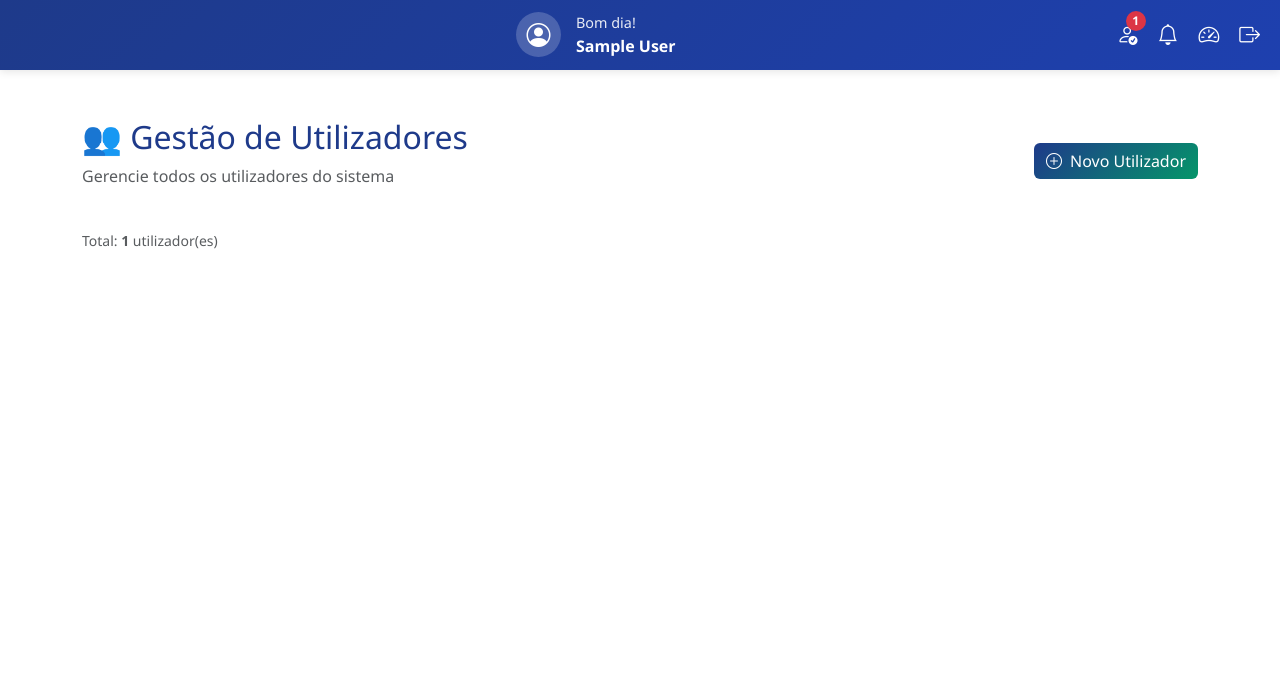
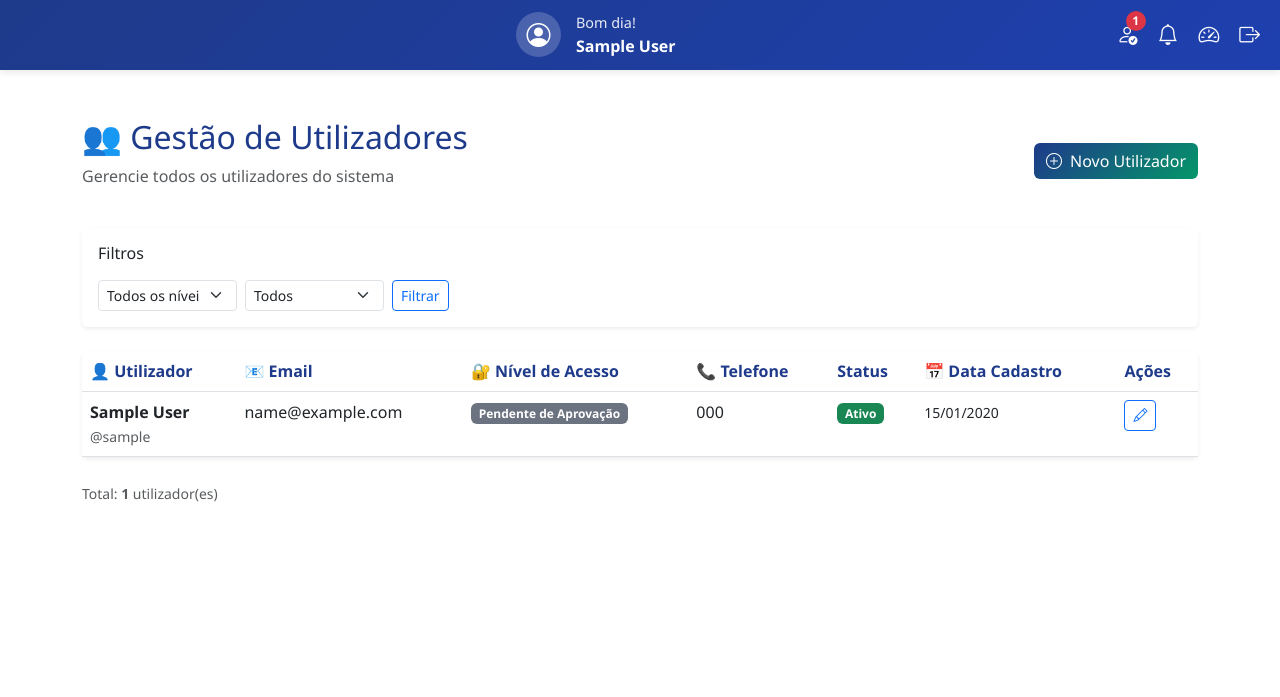
Before and after one commit to OsvaldoFernando/SIGE-QUETA, a Django app: page /utilizadores/ in a window 1280 px wide. Shown: the top 697 px of the page. Run offline with Django 5.2, Linux system fonts and the light colour scheme; a user stored in the database is signed in; tables that the repository leaves empty hold one stand-in row (values such as "Sample post").

Commit message:
Fix issue where super admin profile was not displayed on user list
Corrected a template variable name conflict in the user list table to ensure all user profiles, including super administrators, are correctly displayed.

Replit-Commit-Author: Agent
Replit-Commit-Session-Id: 98b0e44c-8c8b-4376-a476-cd49acfdc51a
Replit-Commit-Checkpoint-Type: full_checkpoint
Replit-Commit-Event-Id: 835514de-43ea-400e-81f1-34408420dffd
Replit-Commit-Screenshot-Url: https://storage.googleapis.com/screenshot-production-us-central1/756c7a17-0891-4f1d-9e66-f6c4d8f7c722/98b0e44c-8c8b-4376-a476-cd49acfdc51a/eAXvURt
Replit-Helium-Checkpoint-Created: true

```diff
--- a/core/templates/core/utilizadores/listar.html
+++ b/core/templates/core/utilizadores/listar.html
@@ -15,7 +15,95 @@
         </button>
     </div>
 
-    <!-- Modal de Criação -->
+    <!-- Filtros -->
+    <div class="card border-0 shadow-sm mb-4">
+        <div class="card-body">
+            <h6 class="card-title mb-3">Filtros</h6>
+            <div class="row g-3">
+                <div class="col-md-4">
+                    <form method="get" class="d-flex gap-2">
+                        <select name="nivel" class="form-select form-select-sm">
+                            <option value="">Todos os níveis</option>
+                            {% for value, label in niveis_acesso %}
+                                <option value="{{ value }}" {% if nivel_filtro == value %}selected{% endif %}>{{ label }}</option>
+                            {% endfor %}
+                        </select>
+                        <select name="ativo" class="form-select form-select-sm">
+                            <option value="">Todos</option>
+                            <option value="sim" {% if ativo_filtro == 'sim' %}selected{% endif %}>Ativos</option>
+                            <option value="nao" {% if ativo_filtro == 'nao' %}selected{% endif %}>Inativos</option>
+                        </select>
+                        <button type="submit" class="btn btn-outline-primary btn-sm">Filtrar</button>
+                    </form>
+                </div>
+            </div>
+        </div>
+    </div>
+
+    <!-- Tabela de Utilizadores -->
+    <div class="card border-0 shadow-sm">
+        <div class="table-responsive">
+            <table class="table table-hover mb-0">
+                <thead style="background: #f8f9fa;">
+                    <tr>
+                        <th style="color: #1e3a8a;">👤 Utilizador</th>
+                        <th style="color: #1e3a8a;">📧 Email</th>
+                        <th style="color: #1e3a8a;">🔐 Nível de Acesso</th>
+                        <th style="color: #1e3a8a;">📞 Telefone</th>
+                        <th style="color: #1e3a8a;">Status</th>
+                        <th style="color: #1e3a8a;">📅 Data Cadastro</th>
+                        <th style="color: #1e3a8a;">Ações</th>
+                    </tr>
+                </thead>
+                <tbody>
+                    {% for user_item in utilizadores %}
+                    <tr id="user-row-{{ user_item.id }}">
+                        <td>
+                            <strong>{{ user_item.get_full_name|default:user_item.username }}</strong>
+                            <br><small class="text-muted">@{{ user_item.username }}</small>
+                        </td>
+                        <td>{{ user_item.email }}</td>
+                        <td>
+                            <span class="badge" id="badge-nivel-{{ user_item.id }}" style="background: {% if user_item.perfil.nivel_acesso == 'admin' or user_item.perfil.nivel_acesso == 'super_admin' %}#dc2626{% elif user_item.perfil.nivel_acesso == 'secretaria' or user_item.perfil.nivel_acesso == 'secretario_academico' %}#2563eb{% elif user_item.perfil.nivel_acesso == 'professor' %}#059669{% else %}#6b7280{% endif %};">
+                                {{ user_item.perfil.get_nivel_acesso_display }}
+                            </span>
+                        </td>
+                        <td>{{ user_item.perfil.telefone|default:"-" }}</td>
+                        <td>
+                            <span class="badge {% if user_item.is_active %}bg-success{% else %}bg-secondary{% endif %}" id="badge-status-{{ user_item.id }}">
+                                {% if user_item.is_active %}Ativo{% else %}Inativo{% endif %}
+                            </span>
+                        </td>
+                        <td><small>{{ user_item.date_joined|date:"d/m/Y" }}</small></td>
+                        <td>
+                            <div class="btn-group btn-group-sm">
+                                <button type="button" class="btn btn-outline-primary" onclick="abrirModalEdicao({{ user_item.id }})" title="Editar">
+                                    <i class="bi bi-pencil"></i>
+                                </button>
+                                {% if user_item.id != request.user.id %}
+                                <a href="{% url 'ativar_utilizador' user_item.id %}" class="btn btn-outline-warning" title="{% if user_item.is_active %}Desativar{% else %}Ativar{% endif %}">
+                                    <i class="bi bi-toggle{% if user_item.is_active %}2-on{% else %}2-off{% endif %}"></i>
+                                </a>
+                                <a href="{% url 'deletar_utilizador' user_item.id %}" class="btn btn-outline-danger" title="Deletar">
+                                    <i class="bi bi-trash"></i>
+                                </a>
+                                {% endif %}
+                            </div>
+                        </td>
+                    </tr>
+                    {% empty %}
+                    <tr>
+                        <td colspan="7" class="text-center text-muted py-4">
+                            <i class="bi bi-inbox" style="font-size: 2rem;"></i><br>
+                            Nenhum utilizador encontrado
+                        </td>
+                    </tr>
+                    {% endfor %}
+                </tbody>
+            </table>
+        </div>
+    </div>
+
     <div class="modal fade" id="modalCriacao" tabindex="-1" aria-hidden="true">
         <div class="modal-dialog modal-lg">
             <div class="modal-content border-0 shadow-lg">
```
Also changed, not shown: attached_assets/image_1766831951043.png (added), 2 other files.
